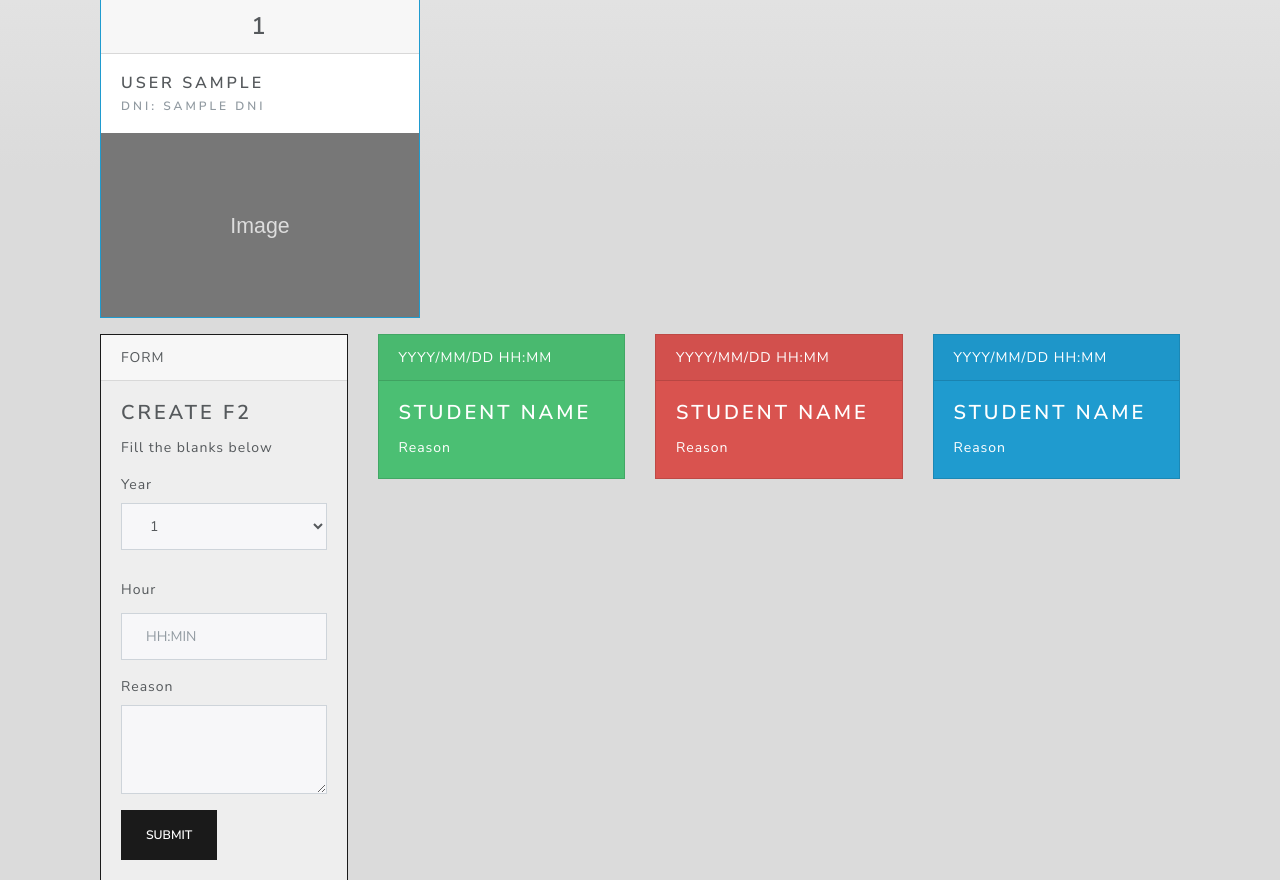
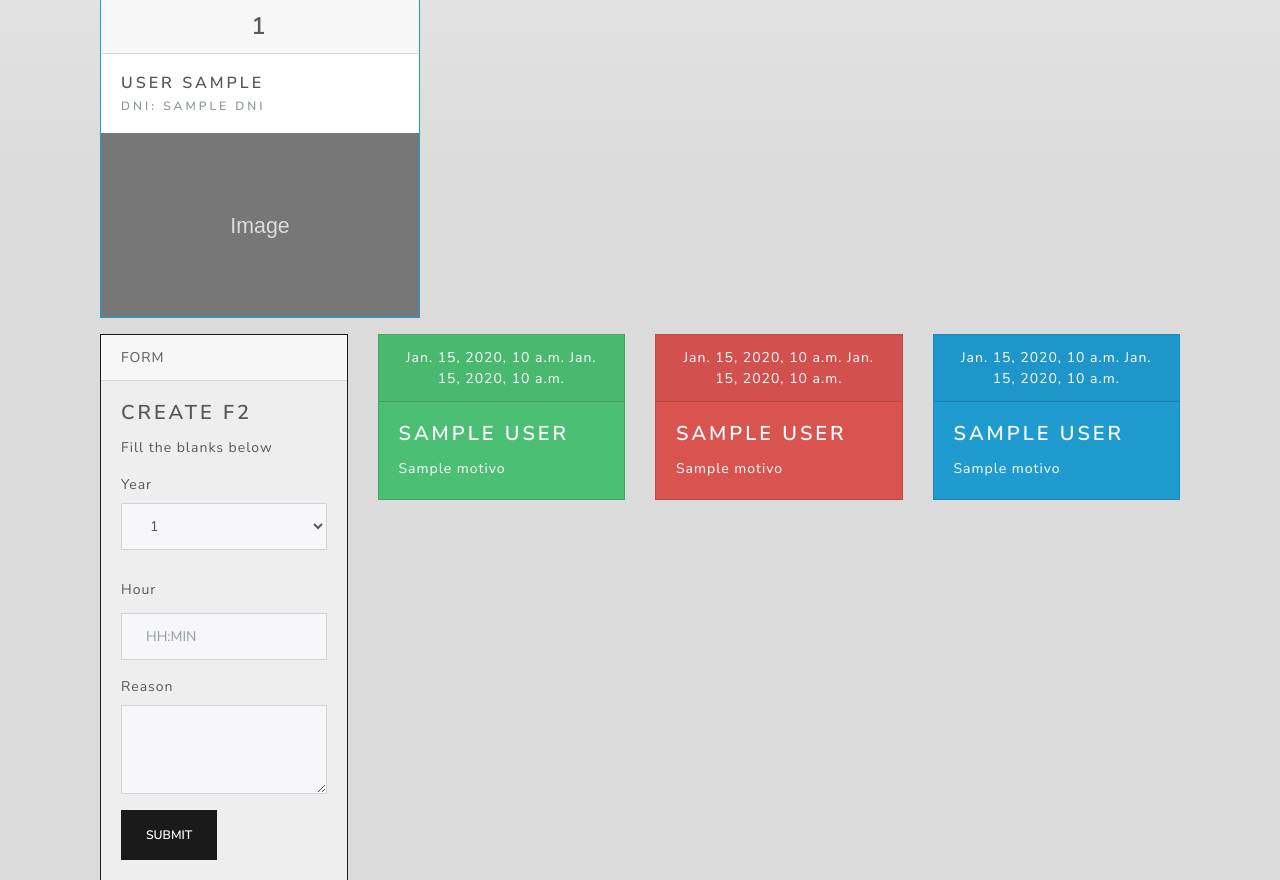
Before and after one commit to Grupo42018/f2kens, a Django app: template frontend_token/templates/preceptor.html in a window 1280 px wide. Shown: the part 193-1073 px from the top of the page. Run offline with Django 3.2, Linux system fonts and the light colour scheme; the template is opened without the code that fills it: most values are stand-ins (such as "Sample title", 1, 10 or a date in 2020); some libraries are stand-ins or nearby versions.

Commit message:
Tareas de frontend de Sprint 5

```diff
--- a/frontend_token/templates/preceptor.html
+++ b/frontend_token/templates/preceptor.html
@@ -114,33 +114,48 @@
               </div>
               <div class='col-sm'>
                 <!-- Lux Approved F2 Card -->
+                {% for a in all_approved_f2 %}
                 <div class="card text-white bg-success mb-3" style="max-width: 20rem;">
-                  <div class="card-header">YYYY/MM/DD HH:MM</div>
+                  <div class="card-header"><center>{{a.date}} {{a.time}}</center></div>
                   <div class="card-body">
-                    <h4 class="card-title">Student name</h4>
-                    <p class="card-text">Reason</p>
+                    <h4 class="card-title">
+                      {{a.student.first_name}}
+                      {{a.student.last_name}}
+                    </h4>
+                    <p class="card-text">{{a.motivo}}</p>
                   </div>
                 </div>
+                {% endfor %}
               </div>
               <div class='col-sm'>
                 <!-- Lux Rejected F2 Card -->
+                {% for r in all_rejected_f2 %}
                 <div class="card text-white bg-danger mb-3" style="max-width: 20rem;">
-                  <div class="card-header">YYYY/MM/DD HH:MM</div>
+                  <div class="card-header"><center>{{r.date}} {{r.time}}</center></div>
                   <div class="card-body">
-                    <h4 class="card-title">Student name</h4>
-                    <p class="card-text">Reason</p>
+                    <h4 class="card-title">
+                      {{r.student.first_name}}
+                      {{r.student.last_name}}
+                    </h4>
+                    <p class="card-text">{{r.motivo}}</p>
                   </div>
                 </div>
+                {% endfor %}
               </div>
               <div class='col-sm'>
                 <!-- Lux On-Hold F2 Card -->
+                {% for oh in all_on_hold_f2 %}
                 <div class="card text-white bg-info mb-3" style="max-width: 20rem;">
-                  <div class="card-header">YYYY/MM/DD HH:MM</div>
+                  <div class="card-header"><center>{{oh.date}} {{oh.time}}</center></div>
                   <div class="card-body">
-                    <h4 class="card-title">Student name</h4>
-                    <p class="card-text">Reason</p>
+                    <h4 class="card-title">
+                      {{oh.student.first_name}}
+                      {{oh.student.last_name}}
+                    </h4>
+                    <p class="card-text">{{oh.motivo}}</p>
                   </div>
                 </div>
+                {% endfor %}
               </div>
             </div>
           </div>
--- a/frontend_token/views.py
+++ b/frontend_token/views.py
@@ -31,7 +31,7 @@ def index_preceptor(request):
             preceptor__user=request.user,
             state='Rechazado'
         ),
-        'all_on-hold_f2': Formulario2.objects.filter(
+        'all_on_hold_f2': Formulario2.objects.filter(
             preceptor__user=request.user,
             state='En Espera'
         )
```
